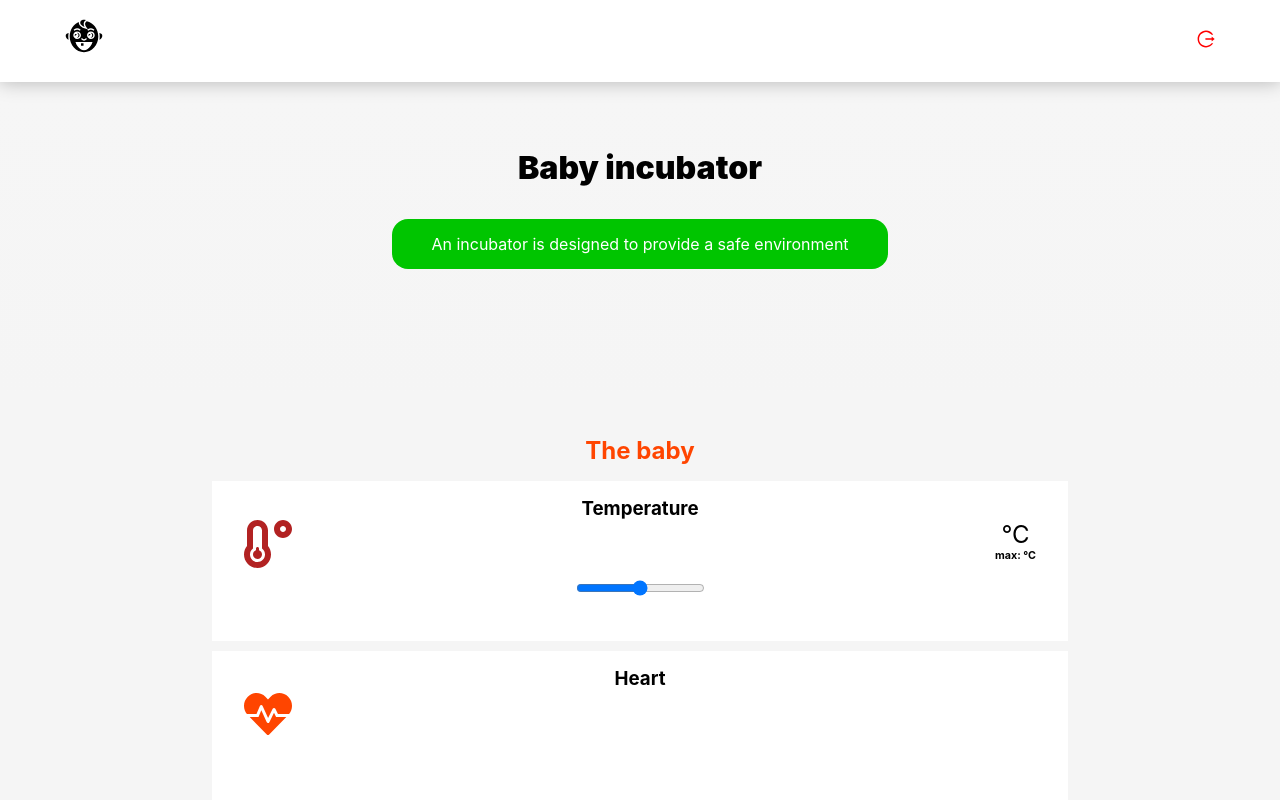
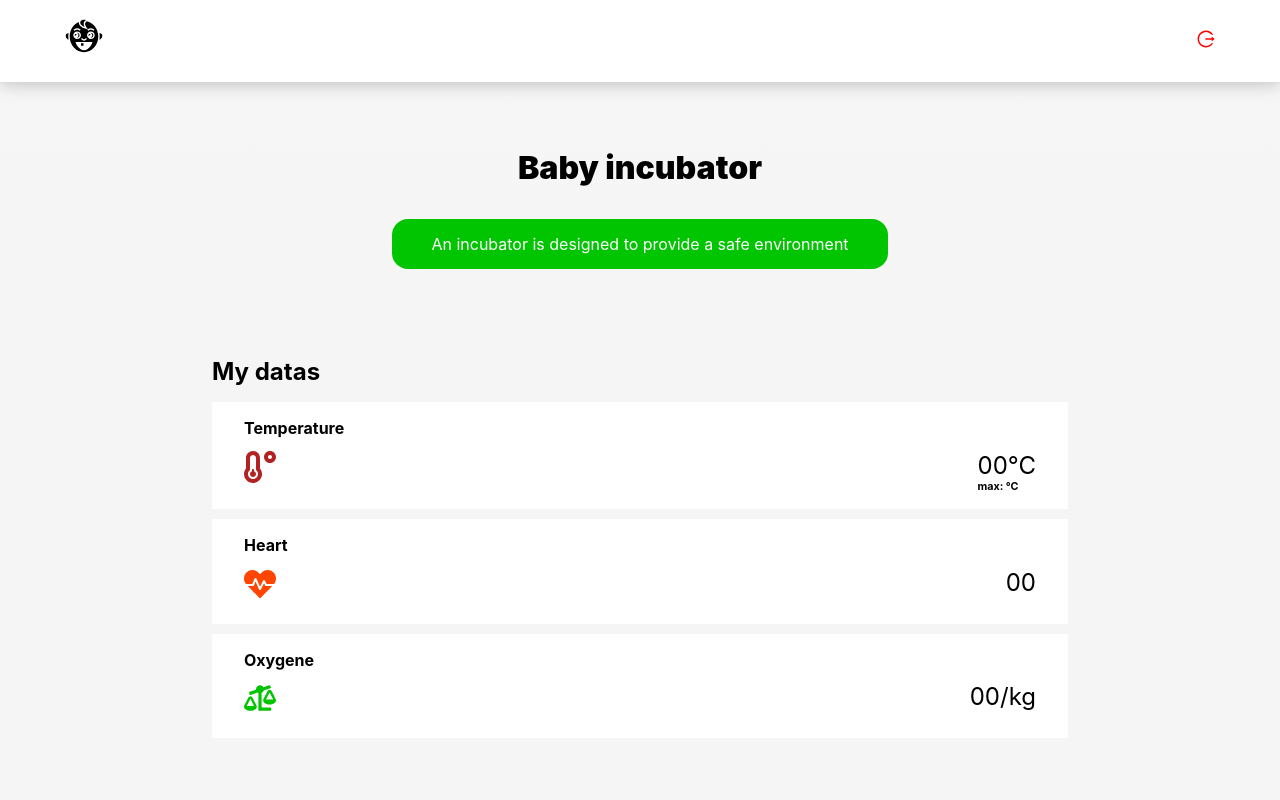
Before and after one commit to joel-kalema/Baby_incubator, a React (Create React App) app: page /doctor in a window 1280 px wide. Shown: the top 800 px of the page. Built offline with nearby package versions, Linux system fonts and the light colour scheme; no server answers; the database is empty.

Commit message:
added new feature

```diff
--- a/src/App.css
+++ b/src/App.css
@@ -1,8 +1,4 @@
 @import url('https://fonts.googleapis.com/css2?family=Poppins:wght@300&display=swap');
-
-.App {
-  text-align: center;
-}
 
 .App-logo {
   height: 40vmin;
@@ -50,7 +46,7 @@ nav {
   background-repeat: no-repeat;
   background-size: cover;
   width: 100%;
-  height: 50vh;
+  min-height: 10vh;
 }
 
 .descriptions {
@@ -61,9 +57,11 @@ nav {
   font-size: 2rem;
   font-weight: 900;
   padding-top: 8rem;
+  text-align: center;
 }
 
 .page_description {
+  text-align: center;
   margin-top: 1rem;
   padding: 15px 10px;
   background-color: rgb(0, 197, 0);
@@ -82,19 +80,21 @@ nav {
 
 .datas_container h2 {
   margin: 1rem 0;
-  color: orangered;
 }
 
 .datas {
   width: 100%;
   margin-top: 10px;
-  height: 10rem;
   background-color: #fff;
-  padding: 1rem 2rem;
+  padding: 1rem 1rem;
+}
+
+.datas h4 {
+  margin-bottom: .8rem;
 }
 
 .icon {
-  font-size: 3rem;
+  font-size: 2rem;
 }
 
 .temperature {
@@ -194,4 +194,11 @@ form .button-container input {
     margin: 2rem auto;
   }
 
+  .datas {
+    width: 100%;
+    margin-top: 10px;
+    background-color: #fff;
+    padding: 1rem 2rem;
+  }
+
 }
--- a/src/login.js
+++ b/src/login.js
@@ -13,8 +13,8 @@ function Login() {
   // User Login info
   const database = [
     {
-      username: "docteur",
-      password: "pass1"
+      username: "user",
+      password: "123456"
     },
     {
       username: "parent",
@@ -80,12 +80,7 @@ function Login() {
   let navigate = useNavigate();
   const condition = () => {
     if(isSubmitted === true) {
-      if(name === "docteur") {
-        navigate("./doctor", { replace: true });
-      } else {
-        navigate("./parent", { replace: true });
-      }
-
+      navigate("./doctor", { replace: true });
     }
     else{
       console.log(isSubmitted)
--- a/src/main.js
+++ b/src/main.js
@@ -1,7 +1,7 @@
 import './App.css';
 
-import { firebaseApp} from './firebaseData/database'
-import { getDatabase,ref, onValue, set} from 'firebase/database'
+import { firebaseApp } from './firebaseData/database'
+import { getDatabase, ref, onValue, set } from 'firebase/database'
 import { useEffect, useState } from 'react';
 import { FaTemperatureLow, FaHeartbeat, FaBalanceScaleLeft } from 'react-icons/fa';
 import { AiOutlineLogout } from 'react-icons/ai';
@@ -35,7 +35,7 @@ function Docteur() {
   }, [])
 
   useEffect(() => {
-   if(health){
+    if (health) {
       showAlarmHeart(health)
       showAlarmTemp(health)
     }
@@ -49,26 +49,26 @@ function Docteur() {
   }
 
   const showAlarmTemp = (health) => {
-     if(parseInt(health.temperature) >= newRange.level){
+    if (parseInt(health.temperature) >= newRange.level) {
       setAlarmTemp("Temperature Overload")
       setShowAlarmHeart(true);
-     }else if(parseInt(health.temperature) <= newRange.level){
+    } else if (parseInt(health.temperature) <= newRange.level) {
       setAlarmTemp("Temperature UnderLimit")
       setShowAlarmHeart(true);
-    }else{
+    } else {
       setShowAlarmHeart(false);
     }
 
   }
 
   const showAlarmHeart = (health) => {
-    if(parseInt(health.heartPulse) <= 40){
+    if (parseInt(health.heartPulse) <= 40) {
       setAlarmHeart("HeartPulse UnderLimit")
       setShowAlarmTemp(true);
-    }else if(parseInt(health.heartPulse) >= 100){
+    } else if (parseInt(health.heartPulse) >= 100) {
       setAlarmHeart("HeartPulse is too fast")
       setShowAlarmTemp(true);
-    }else{
+    } else {
       setShowAlarmTemp(false);
     }
   }
@@ -80,8 +80,8 @@ function Docteur() {
           <header>
             <h1><GiBabyFace /></h1>
             <div class="alarm-message">
-                {showAlHeart? (<p>{alarmHeart}</p>):''}
-                {showAlTemp? (<p>{alarmTemp}</p>):''}
+              {showAlHeart ? (<p>{alarmHeart}</p>) : ''}
+              {showAlTemp ? (<p>{alarmTemp}</p>) : ''}
             </div>
             <nav>
               <Link to='/'><AiOutlineLogout /></Link>
@@ -95,48 +95,45 @@ function Docteur() {
           </div>
         </section>
         <section className="datas_container">
-        <h2>The baby</h2>
+          <h2>My datas</h2>
           <div>
             <div className="datas">
               <div>
-              <h3>Temperature</h3>
+                <h4>Temperature</h4>
                 <div className="data_content">
                   <div className="icon temperature">
                     <FaTemperatureLow />
                   </div>
                   <div>
-                  <p>{health.temperature}°C</p>
+                    <p>{health.temperature ? health.temperature : "00"}°C</p>
                     <h6>max:{newRange.level} °C</h6>
                   </div>
                 </div>
-              <input className="custom-range" type="range" id="temperature"
-               onChange={(event) => { setRangeval(event.target.value); setRange()}}
-               name="cowbell" min="15" max="37" value={newRange.level}/>
               </div>
             </div>
             <div className="datas">
-            <h3>Heart</h3>
+              <h4>Heart</h4>
               <div className="data_content">
                 <div className="icon heart">
                   <FaHeartbeat />
                 </div>
                 <div>
-              <p>{health.heartPulse}</p>
+                  <p>{health.heartPulse ? health.heartPulse : "00"}</p>
                 </div>
               </div>
             </div>
             <div className="datas">
-            <h3>Height</h3>
+              <h4>Oxygene</h4>
               <div className="data_content">
                 <div className="icon weight">
                   <FaBalanceScaleLeft />
                 </div>
                 <div>
-              <p>{health.height}/kg</p>
+                  <p>{health.height ? health.height : "00"}/kg</p>
                 </div>
               </div>
             </div>
-          <div className="datas">
+            {/* <div className="datas">
             <h3>Humidity</h3>
             <div className="data_content">
               <div className="icon humidity">
@@ -147,7 +144,7 @@ function Docteur() {
               <span>(%)</span>
               </div>
             </div>
-          </div>
+          </div> */}
           </div>
         </section>
       </main>
```
Lines whose indentation alone changed are shown as unchanged.
